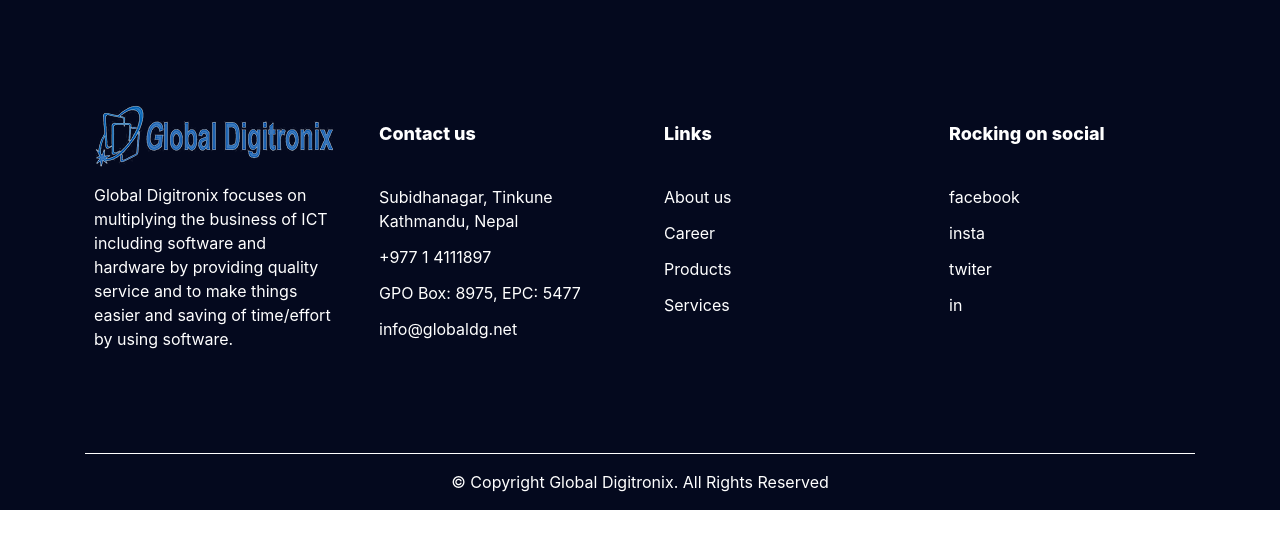
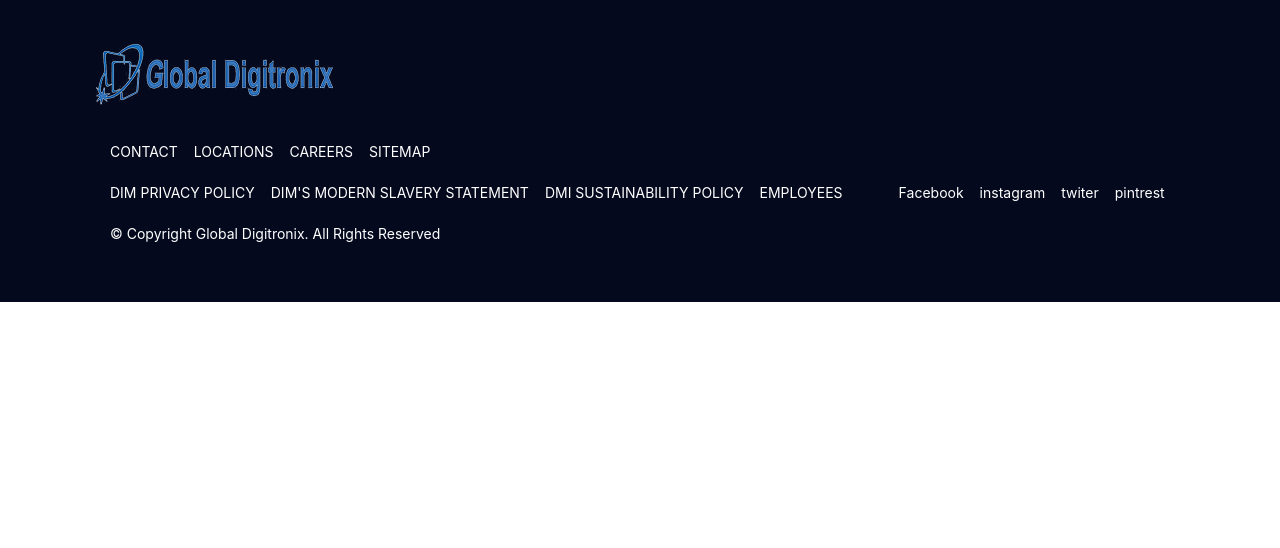
Before and after one commit to Bibash-24/globalDigi, a Next.js app: page /layout/partials/footer in a window 1280 px wide. Shown: the top 548 px of the page. Built offline with nearby package versions, Linux system fonts and the light colour scheme.

Commit message:
design changes

```diff
--- a/pages/layout/partials/footer.js
+++ b/pages/layout/partials/footer.js
@@ -4,56 +4,68 @@ import footerStyle from '../../../styles/footer.module.css'
 export default function Footer() {
     return (
         <section className={footerStyle.footerBlock}>
-            <div className='container'>
+            <div className='container py-5'>
                 <div className='row'>
                     <div className={`col-md-3 ${footerStyle.footerListWrapper}`}>
                         <div className='px-4'>
-                            <div className='mb-3 mt-n3'><img src="/logo.png" /></div>
-                            <div>
-                                Global Digitronix focuses on multiplying the business of ICT
-                                including software and hardware by providing quality service and
-                                to make things easier and saving of time/effort by using software.
+                            <div className='mb-3 mt-n3'>
+                                <img src="/logo.png" />
                             </div>
                         </div>
                     </div>
-                    <div className={`col-md-3 ${footerStyle.footerListWrapper}`}>
-                        <div className='px-4'>
-                            <div className={footerStyle.listTItle}>Contact us</div>
-                            <ul className='p-0'>
-                                <li>Subidhanagar, Tinkune  Kathmandu, Nepal</li>
-                                <li>+977 1 4111897</li>
-                                <li>GPO Box: 8975, EPC: 5477</li>
-                                <li>info@globaldg.net</li>
+                </div>
+                <div className='row'>
+                    <div className={footerStyle.footerListWrapper}>
+                        <ul className={footerStyle.footerList}>
+                            <li>
+                                CONTACT
+                            </li>
+                            <li>
+                                LOCATIONS
+                            </li>
+                            <li>
+                                CAREERS
+                            </li>
+                            <li>
+                                SITEMAP
+                            </li>
                         </ul>
                     </div>
                 </div>
-                    <div className={`col-md-3 ${footerStyle.footerListWrapper}`}>
-                        <div className='px-4'>
-                            <div className={footerStyle.listTItle}>Links</div>
-                            <ul className='p-0'>
-                                <li>About us</li>
-                                <li>Career</li>
-                                <li>Products</li>
-                                <li>Services</li>
+                <div className='row'>
+                    <div className={footerStyle.footerListWrapper}>
+                        <ul className={footerStyle.footerList}>
+                            <li>
+                                DIM PRIVACY POLICY
+                            </li>
+                            <li>
+                                DIM'S MODERN SLAVERY STATEMENT
+                            </li>
+                            <li>
+                                DMI SUSTAINABILITY POLICY
+                            </li>
+                            <li>
+                                EMPLOYEES
+                            </li>
+                            <li>
+                                <ul className={footerStyle.footerList}>
+                                    <li>Facebook</li>
+                                    <li>instagram</li>
+                                    <li>twiter</li>
+                                    <li>pintrest</li>
+                                </ul>
+                            </li>
                         </ul>
                     </div>
                 </div>
-
-                    <div className={`col-md-3 ${footerStyle.footerListWrapper}`}>
-                        <div className='px-4'>
-                            <div className={footerStyle.listTItle}>Rocking on social</div>
-                            <ul className='p-0'>
-                                <li>facebook</li>
-                                <li>insta</li>
-                                <li>twiter</li>
-                                <li>in</li>
+                <div className='row'>
+                    <div className={footerStyle.footerListWrapper}>
+                        <ul className={footerStyle.footerList}>
+                            <li>
+                                © Copyright Global Digitronix. All Rights Reserved
+                            </li>
                         </ul>
                     </div>
-                    </div>
-                </div>
-                <hr />
-                <div className='text-center pb-3'>
-                    © Copyright Global Digitronix. All Rights Reserved
                 </div>
             </div>
         </section>
--- a/styles/client.module.css
+++ b/styles/client.module.css
@@ -121,3 +121,9 @@
 .customerSliderBlock {
     padding: 40px 80px 0px;
 }
+.clientVectorImgFrame {
+    width: 250px;
+}
+.clientVectorImg {
+    width: 100%;
+}
--- a/styles/footer.module.css
+++ b/styles/footer.module.css
@@ -7,24 +7,14 @@
     width: 100%;
 }
 
+.footerList {
+    display: flex;
+    margin-bottom: 0;
+}
 .footerListWrapper {
-    padding: 120px 0px 80px;
+    padding: 10px 0 10px 0;
+    font-size: 14px;
 }
-.footerContactWrapper {
-    margin-top: 8rem;
+.footerList li {
+    margin-right: 16px;
 }
-.footerContactForm {
-    margin-right: 7rem;
-    padding: 22px;
-    border-radius: 8px;
-    margin-top: 2rem;
-    width: 34rem;
-}
-.footerListWrapper ul li {
-    margin: 12px 0px;
-}
-.footerListWrapper .listTItle {
-    margin-bottom: 38px;
-    font-weight: 800;
-    font-size: 18px;
-}
--- a/styles/team.module.css
+++ b/styles/team.module.css
@@ -61,7 +61,7 @@
 .animate {
   -webkit-filter: grayscale(200%) ;
   filter: grayscale(200%) ;
-  opacity: 0.1;
+  opacity: 0.8;
 }
 .animate:hover{
   opacity: inherit;
```
Also changed, not shown: pages/layout/pages/client.js (+11 -5 lines), styles/services.module.css (+10 -10 lines), 1 other file (tests, documents, lock files or other folders). Lines whose indentation alone changed are shown as unchanged.
